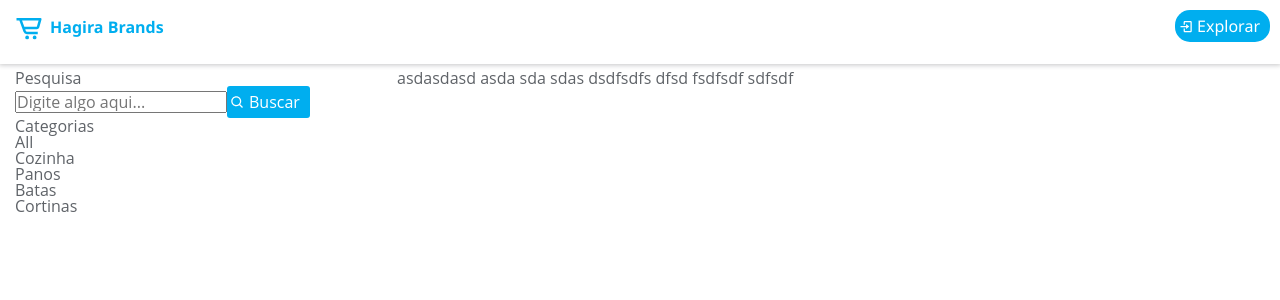
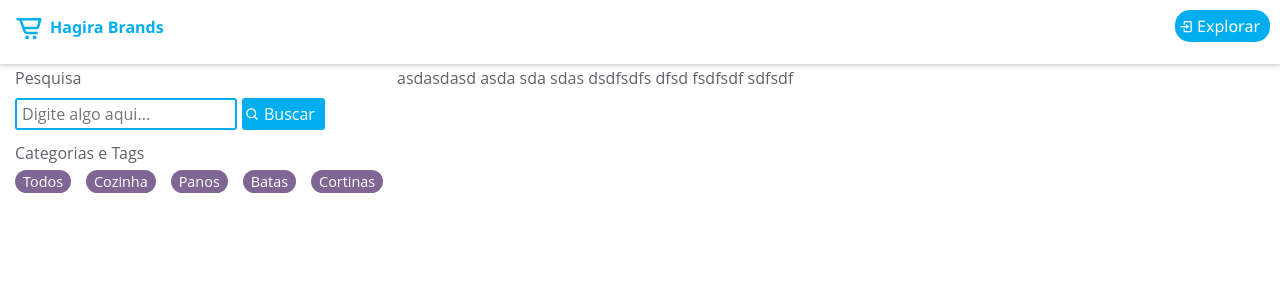
Before and after one commit to KainNhantumbo/Hagira-Brands-Store, a React (Create React App) app: page / in a window 1280 px wide. Shown: the top 300 px of the page. Built offline with nearby package versions, Linux system fonts and the light colour scheme.

Commit message:
styles: added styles to Aside component.

```diff
--- a/src/components/Aside.jsx
+++ b/src/components/Aside.jsx
@@ -3,23 +3,27 @@ import Button from './Button';
 import { BiSearch } from 'react-icons/bi';
 const Aside = () => {
 	const categories = {
-		category: ['All', 'Cozinha', 'Panos', 'Batas', 'Cortinas'],
+		category: ['Todos', 'Cozinha', 'Panos', 'Batas', 'Cortinas'],
 	};
 
 	return (
 		<AsideContainer>
 			<section>
-      <div>Pesquisa</div>
-				<div>
+				<div className='title'>Pesquisa</div>
+				<div className='search'>
 					<input type='search' placeholder='Digite algo aqui...' />
 					<Button text={'Buscar'} icon={<BiSearch />} />
 				</div>
 			</section>
 			<section>
-				<div>Categorias</div>
+				<div className='title'>Categorias e Tags</div>
 				<ul>
 					{categories.category.map((category, index) => {
-						return <li key={index}>{category}</li>;
+						return (
+							<li key={index} className='tags'>
+								<span>{category}</span>
+							</li>
+						);
 					})}
 				</ul>
 			</section>
--- a/src/styles/components/aside.js
+++ b/src/styles/components/aside.js
@@ -2,4 +2,54 @@ import styled from 'styled-components';
 
 export const AsideContainer = styled.aside`
 	width: 30%;
+	display: flex;
+	justify-content: flex-start;
+	flex-direction: column;
+	gap: 15px;
+
+	section {
+		ul {
+			display: flex;
+			justify-content: flex-start;
+			flex-flow: row wrap;
+			gap: 15px;
+
+			.tags {
+				span {
+					padding: 2px 8px;
+					border-radius: 12px;
+					font-size: 0.9rem;
+					color: rgb(${({ theme }) => theme.text});
+					background: rgb(${({ theme }) => theme.secondary});
+
+					:hover {
+						background: rgb(${({ theme }) => theme.primary});
+					}
+				}
+			}
+		}
+
+		.title {
+			margin-bottom: 12px;
+			font-weight: 500;
+		}
+
+		.search {
+			display: flex;
+			justify-content: flex-start;
+			gap: 5px;
+
+			input {
+				border: 2px solid rgb(${({ theme }) => theme.primary});
+				border-radius: 3px;
+				padding: 5px;
+
+				:focus {
+					box-shadow: 0 0 10px rgb(${({ theme }) => theme.primary});
+					border: 2px solid rgb(${({ theme }) => theme.primary});
+					outline-color: rgb(${({ theme }) => theme.primary});
+				}
+			}
+		}
+	}
 `;
```
